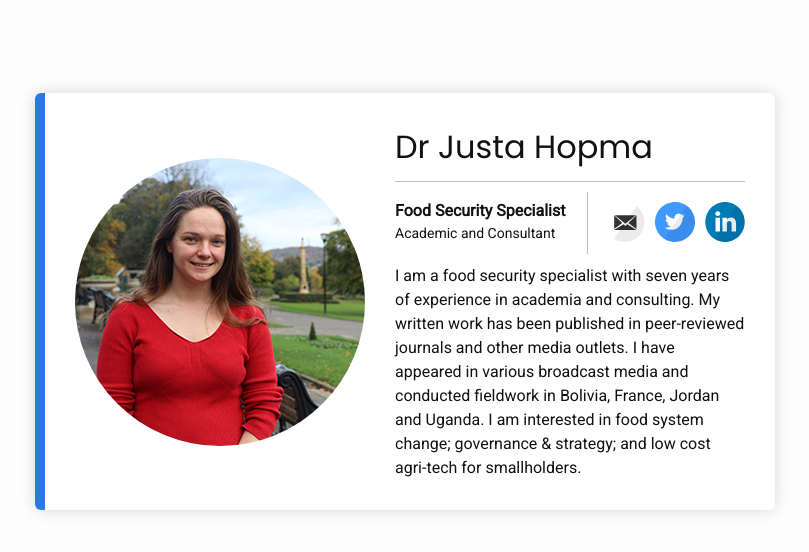
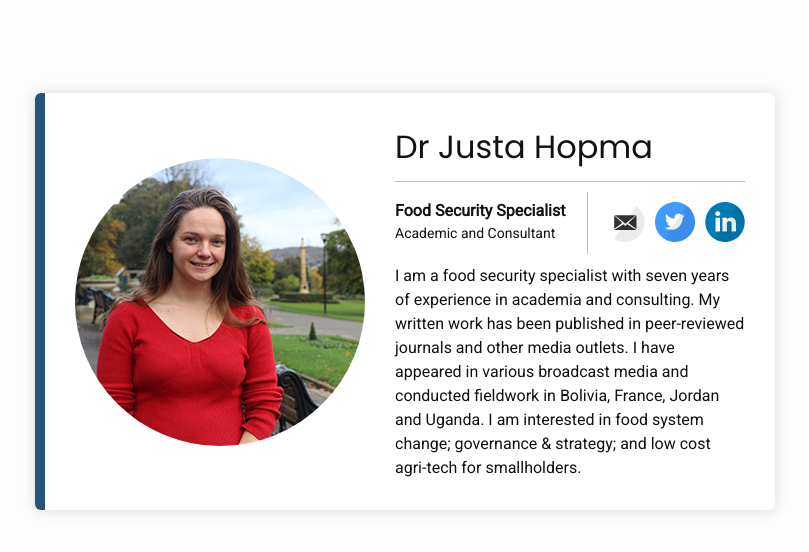
Before and after one commit to justa-hopma/justa-hopma.github.io, a Jekyll site: the page built from index.md, in a window 1280 px wide. Shown: the top 552 px of the page, without its empty margins (235-1044 px from the left). Built offline with Jekyll 4.4.1, drawn with Linux system fonts in a browser that asks for light colours.

Commit message:
Changed: brand colour to bedazzled blue

```diff
--- a/_sass/simple-academic.scss
+++ b/_sass/simple-academic.scss
@@ -16,7 +16,7 @@ $white:            #fff;
 
 $text-color:       #111 !default;
 $background-color: #fdfdfd !default;
-$brand-color:      #2a7ae2 !default; //
+$brand-color:      #26547c !default; //
 
 $grey-color:       #828282 !default;
 $grey-color-light: lighten($grey-color, 40%) !default;
```
